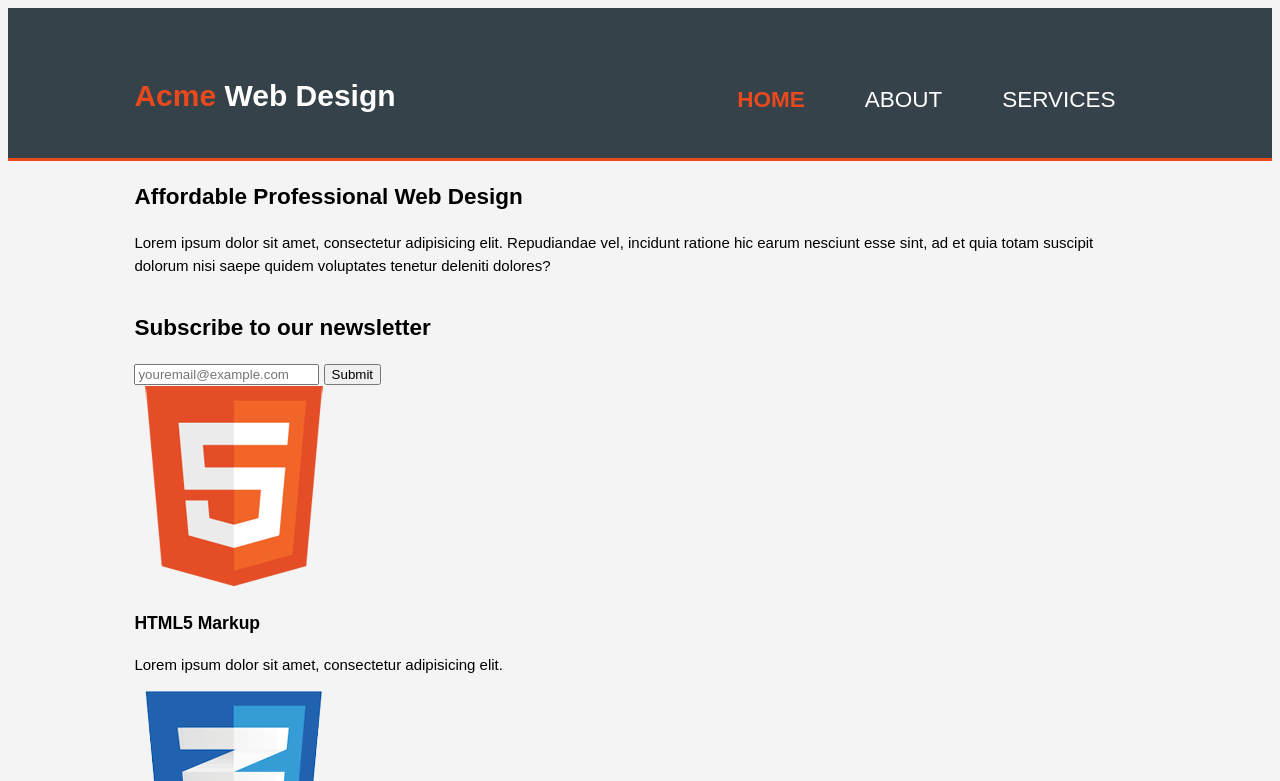
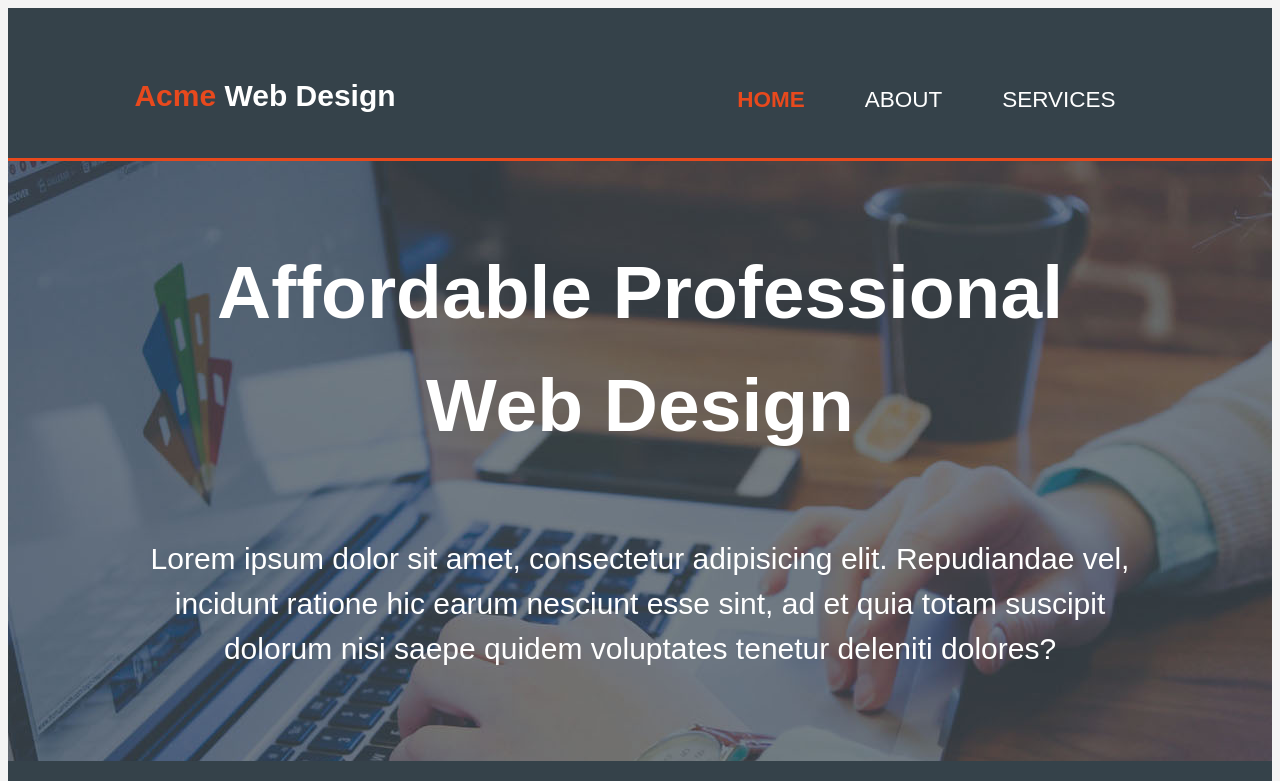
Before and after one commit to alberto-marin/acme, a plain HTML site: page index.html in a window 1280 px wide. Shown: the top 781 px of the page. Drawn offline with Linux system fonts and the light colour scheme.

Commit message:
Add showcase and newsletter style

```diff
--- a/css/style.css
+++ b/css/style.css
@@ -2,6 +2,7 @@ html {
   font-size: 10px;
   padding: 0;
   margin: 0;
+  box-sizing: border-box;
 }
 
 body {
@@ -16,6 +17,16 @@ body {
   width: 80%;
   margin: auto;
   overflow: hidden;
+}
+
+.submit-button {
+  height: 3.8em;
+  background: #e8491d;
+  border: 0;
+  padding-left: 2em;
+  padding-right: 2em;
+  color: #fff;
+  vertical-align: middle;
 }
 /*
 -------------------------------------------------
@@ -65,3 +76,44 @@ header a:hover {
                     SHOWCASE
 -------------------------------------------------
 */
+#showcase {
+  min-height: 40em;
+  background: url('../img/showcase.jpg') no-repeat center -20em;
+  text-align: center;
+  color: #fff;
+}
+
+#showcase h1 {
+  margin-top: 1em;
+  font-size: 5em;
+  margin-bottom: 1em;
+}
+
+#showcase p {
+  font-size: 2em;
+}
+/*
+-------------------------------------------------
+                  NEWSLETTER
+-------------------------------------------------
+*/
+#newsletter {
+  padding: 1.5em;
+  color: #fff;
+  background: #35424a;
+}
+
+#newsletter h1 {
+  float: left;
+}
+
+#newsletter form {
+  float: right;
+  margin-top: 1.5em;
+}
+#newsletter input[type="email"] {
+  padding: .5em;
+  height: 2.4em;
+  width: 25em;
+  border: 0;
+}
```
